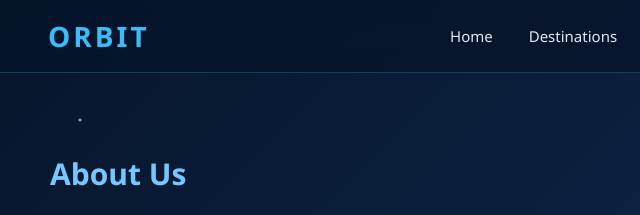
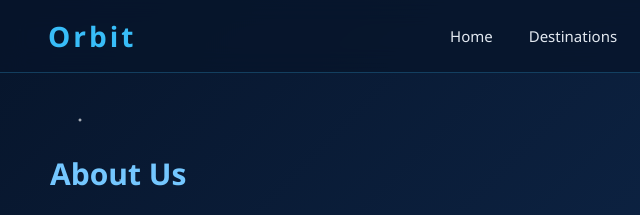
Before and after one commit to retnziy/Orbit, a plain HTML site: page About Us.html in a window 1280 px wide. Shown: the top 215 px of the page, 0-640 px from the left. Drawn offline with Linux system fonts and the light colour scheme.

Commit message:
Use Orbit capitalization in About Us header

```diff
--- a/About Us.html
+++ b/About Us.html
@@ -91,7 +91,7 @@
 <body>
 
     <header>
-        <h1>ORBIT</h1>
+        <h1>Orbit</h1>
 
         <nav>
 
```
